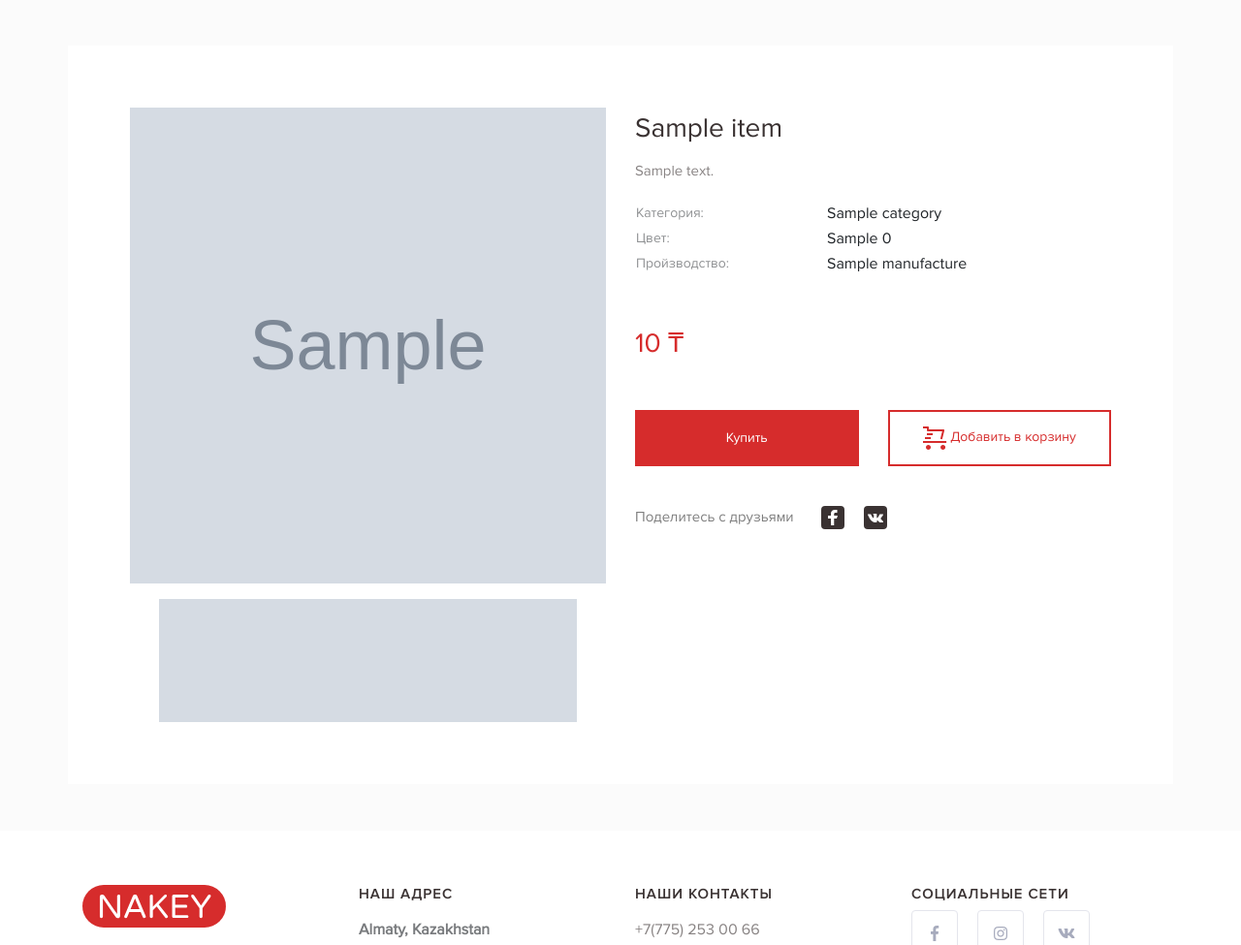
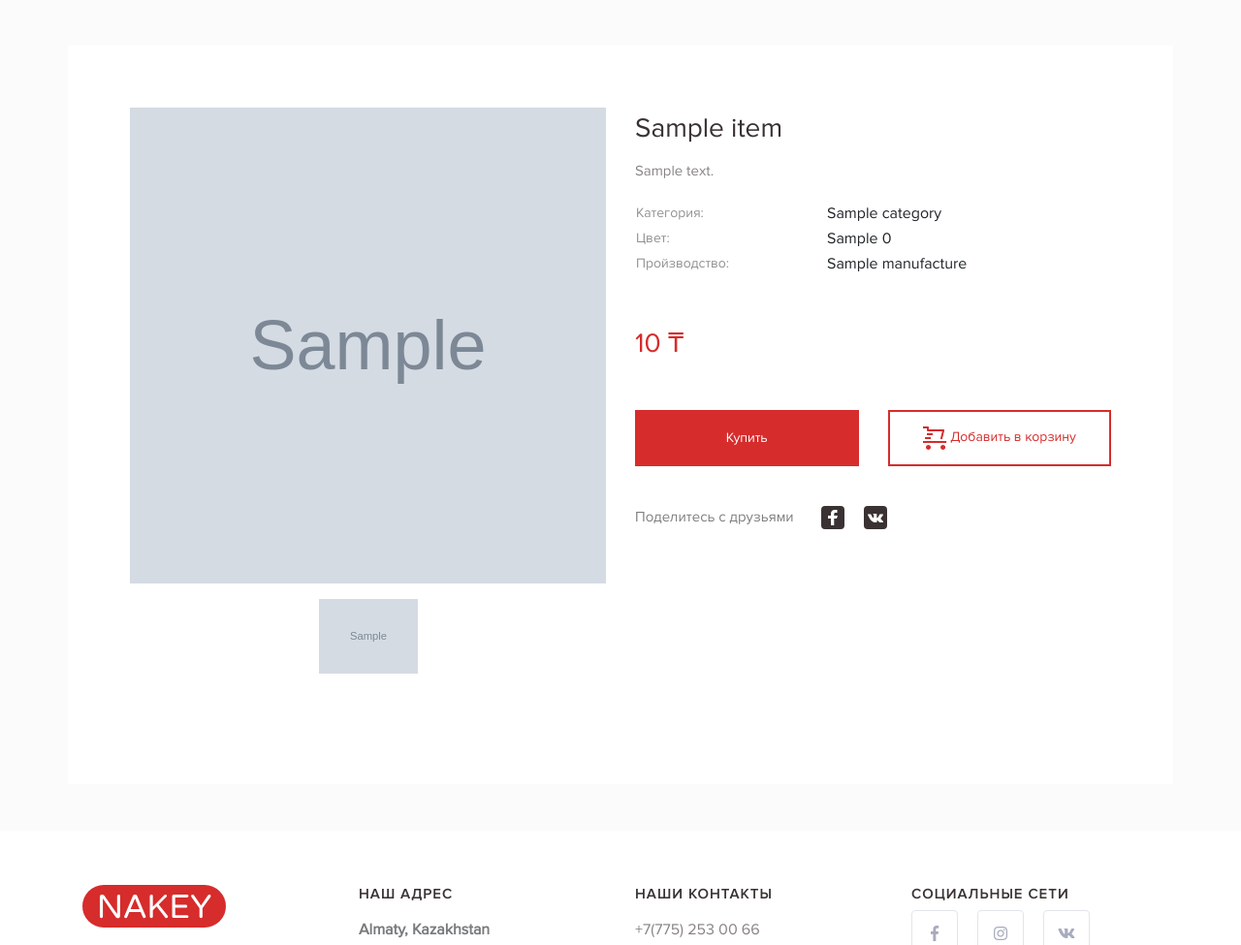
Before and after one commit to aibaq/nakey, a Django app: template nakey/templates/core/item.html in a window 1280 px wide. Shown: the part 76-1051 px from the top of the page at 97% size. Run offline with Django 3.2, Linux system fonts and the light colour scheme; the template is opened without the code that fills it: most values are stand-ins (such as "Sample title", 1, 10 or a date in 2020); grey boxes marked "Sample" are stand-in pictures; some libraries are stand-ins or nearby versions; some web fonts are replaced.

Commit message:
Some changes

```diff
--- a/nakey/static/css/item.css
+++ b/nakey/static/css/item.css
@@ -88,6 +88,15 @@ table.detail tr td:second-child{
 #images-carousel .slick-next:before{
     content: '';
 }
+.item-image{
+
+}
+.item-image img{
+    max-width: 102px;
+    max-height: 102px;
+    margin: 0 auto;
+}
+
 @media screen and (max-width: 576px){
     .item-page{
         padding: 20px;
--- a/nakey/templates/core/item.html
+++ b/nakey/templates/core/item.html
@@ -142,12 +142,14 @@ fjs.parentNode.insertBefore(js, fjs);
         slidesToShow: show,
         slidesToScroll: 1,
         dots: false,
-        infinite: false,
+        // infinite: false,
         autoplay: false,
         lazyLoad: 'ondemand',
         arrows: true,
+        // adaptiveHeight: true,
+        // centerMode: true,
         // variableWidth: true,
-        // adaptiveHeight: true,
+        // infinite: true
 
     });
     let items = onGetCartItems()
```
Also changed, not shown: media/item/e658ujh778m28et7rb0wd12af.jpeg (added), media/item/eietrxinw0a0vglvhbzg3qaw4.jpeg (added).
